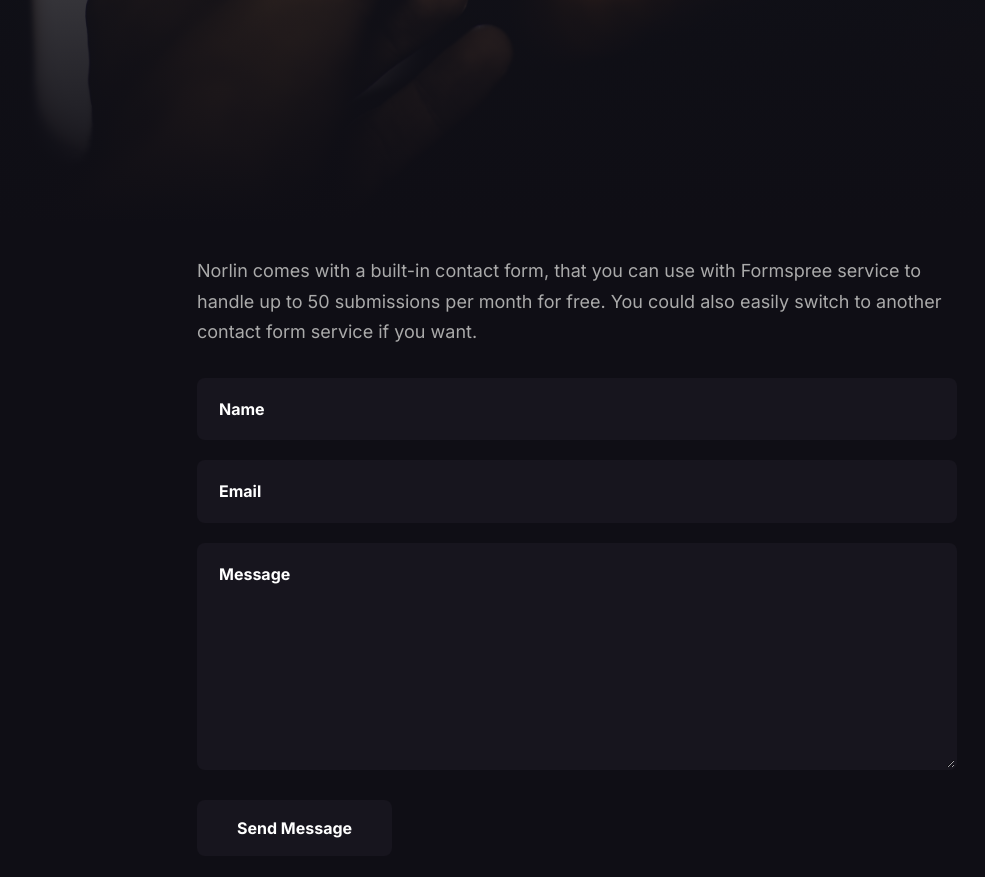
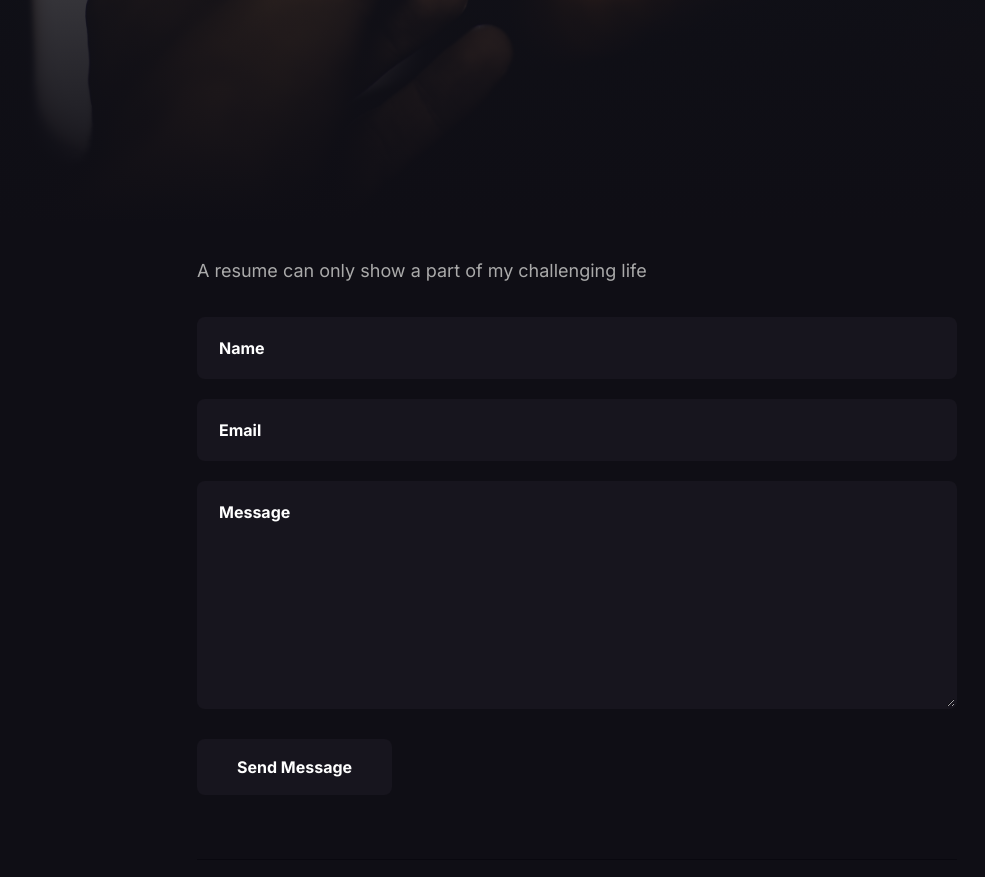
Before and after one commit to alisongh/alisongh.github.io, a Jekyll site: the page built from _pages/contact.html, in a window 1280 px wide and 900 px high, scrolled down 440 px. Shown: the top 877 px of the window, without its empty margins (63-1048 px from the left). Built offline with Jekyll 4.4.1, drawn with Linux system fonts in a browser that asks for light colours; nearby versions of some CDN libraries.

Commit message:
Update _config.yml

```diff
--- a/_config.yml
+++ b/_config.yml
@@ -25,8 +25,8 @@ hero:
 #-------------------------------
 # Contact Settings
 contact:
-  email: your@email.com # Add your email for contact form
-  description: Norlin comes with a built-in contact form, that you can use with Formspree service to handle up to 50 submissions per month for free. You could also easily switch to another contact form service if you want. # Add a description of your form
+  email: liwenh@umich.edu # Add your email for contact form
+  description: A resume can only show a part of my challenging life
 
 # NOTE
 # Norlin theme comes with a contact form built-in. You can use this form with Formspree (https://formspree.io/) service and get up to 50 submissions for free. Also, you can easily switch to another service if you want.
```
